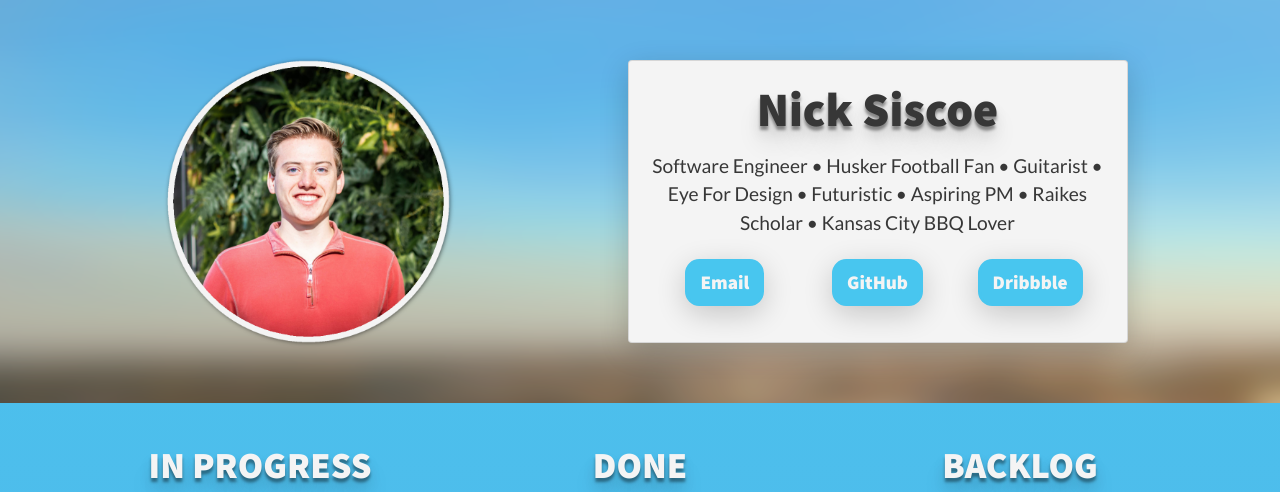
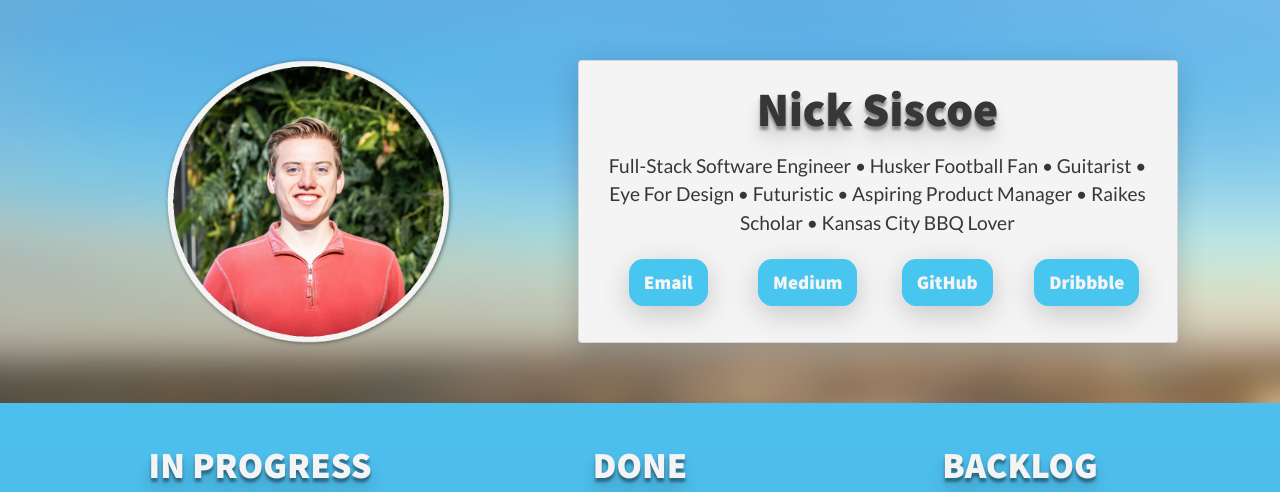
Before and after one commit to nicksiscoe/nicksiscoe.com, a plain HTML site: page index.html in a window 1280 px wide. Shown: the top 492 px of the page. Drawn offline with nearby package versions, Linux system fonts and the light colour scheme.

Commit message:
content tweak and medium button

```diff
--- a/index.html
+++ b/index.html
@@ -22,20 +22,35 @@
             <img class="profilepic" src="img/me.png" alt="A picture of Nick Siscoe">
           </div>
           <div class="col-lg-7">
-            <div class="card">
+            <div class="card header-card">
               <div class="card-body">
                 <h1>Nick Siscoe</h1>
-                <p>Software Engineer • Husker Football Fan • Guitarist • Eye For Design • Futuristic • Aspiring PM • Raikes Scholar • Kansas City BBQ Lover</p>
+                <p>Full-Stack Software Engineer • Husker Football Fan • Guitarist • Eye For Design • Futuristic • Aspiring Product Manager • Raikes Scholar • Kansas City BBQ Lover</p>
                 <div class=container>
                   <div class="row">
-                    <div class="col-sm-4">
-                      <p><a href="mailto:nick.siscoe@gmail.com" class="btn btn-primary">Email</a></p>
+                    <div class="col-md-6">
+                      <div class="row">
+                        <div class="col-6 .ml-auto">
+                          <p><a href="mailto:nick.siscoe@gmail.com" class="btn btn-primary">Email</a></p>
+                        </div>
+                        <div class="col-6 .ml-auto">
+                          <p><a href="https://medium.com/@nicksiscoe" class="btn btn-primary">Medium</a></p>
+                        </div>
+
+                      </div>
                     </div>
-                    <div class="col-sm-4">
-                      <p><a href="https://github.com/nasiscoe" class="btn btn-primary">GitHub</a></p>
-                    </div>
-                    <div class="col-sm-4">
-                      <p><a href="https://dribbble.com/nasiscoe" class="btn btn-primary">Dribbble</a></p>
+
+                    <div class="col-md-6">
+                      <div class="row">
+                        <div class="col-6 .ml-auto">
+                          <p><a href="https://github.com/nasiscoe" class="btn btn-primary">GitHub</a></p>
+                        </div>
+                        <div class="col-6 .ml-auto">
+                          <p><a href="https://dribbble.com/nasiscoe" class="btn btn-primary">Dribbble</a></p>
+                        </div>
+
+
+                      </div>
                     </div>
                   </div>
                 </div>
--- a/style.css
+++ b/style.css
@@ -90,6 +90,10 @@ p.description {
   color: #373737;
 }
 
+.header-card {
+  max-width: 600px;
+}
+
 .btn {
   font-family: 'Source Sans Pro', serif;
   font-size: 1em;
```
